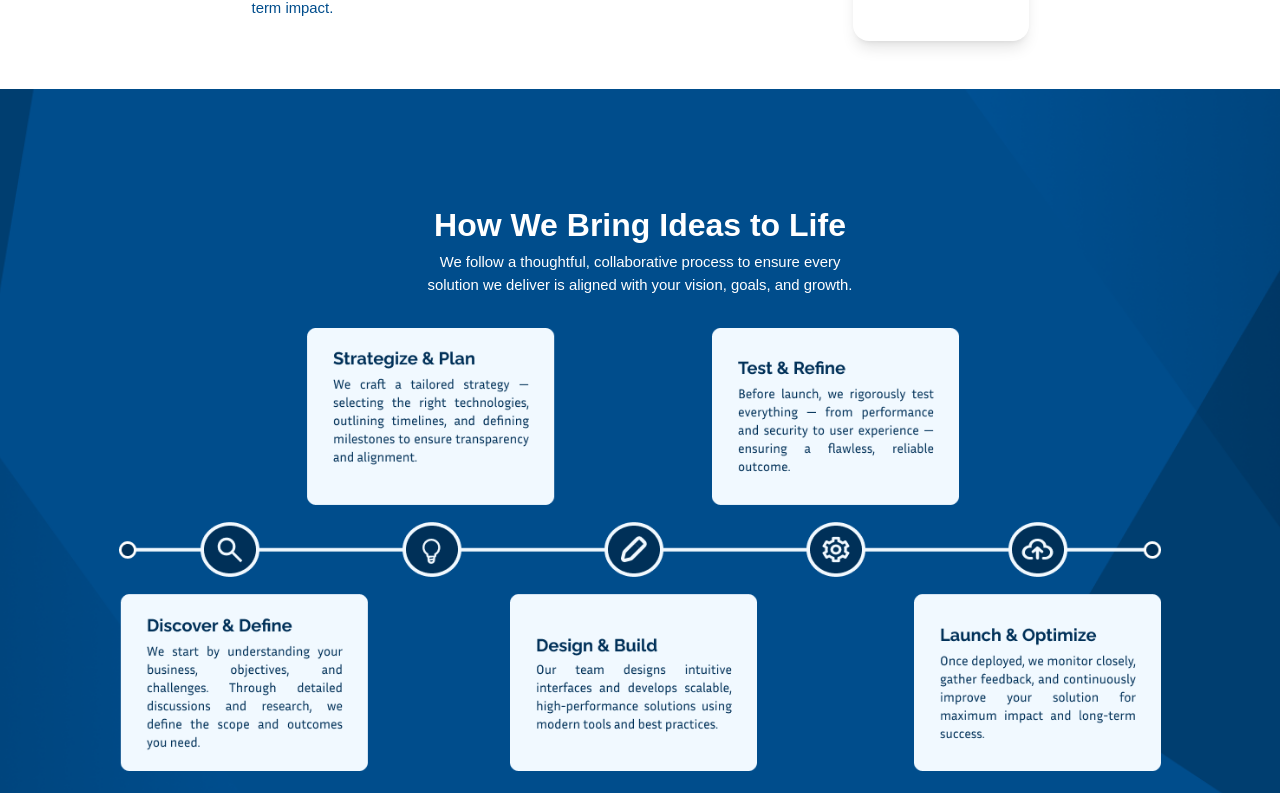
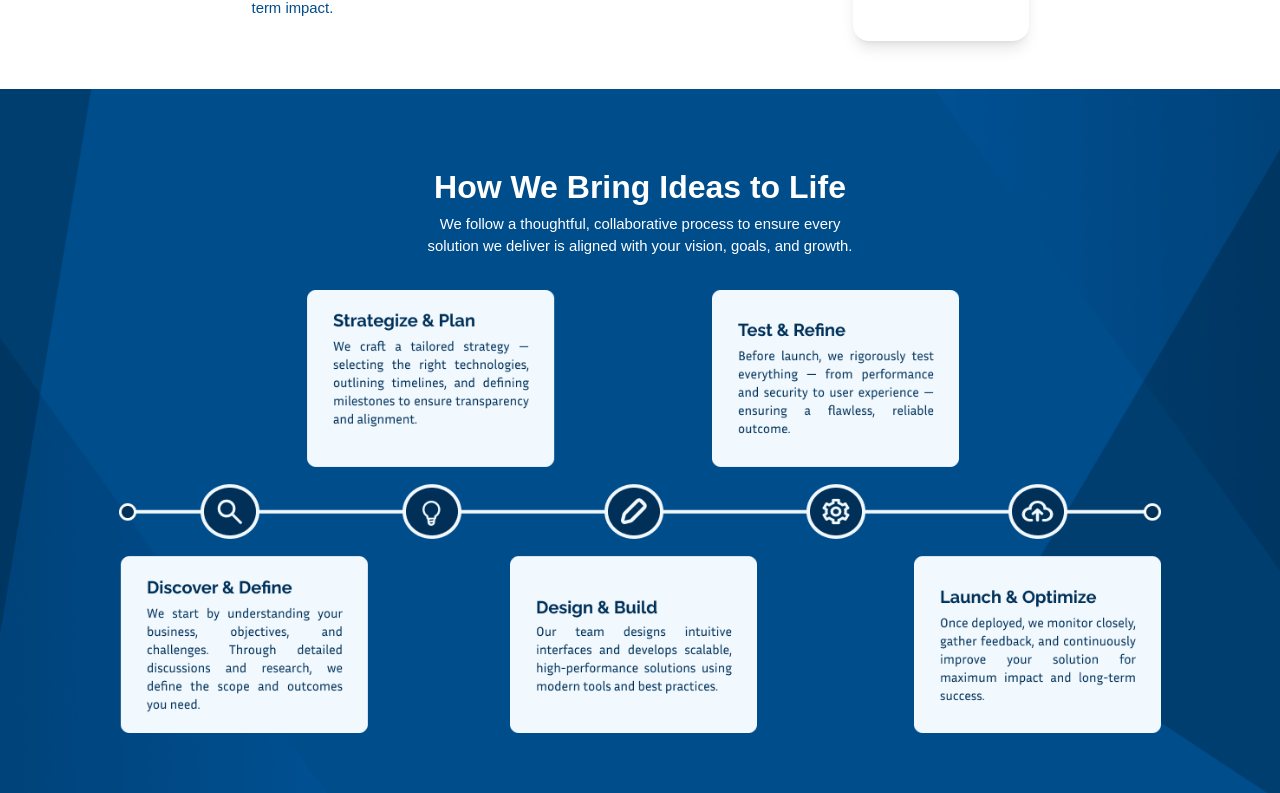
Before and after one commit to SolverousTech/SolverousWebsite, a React (Create React App) app in the folder solverouswebsite/: page / in a window 1280 px wide. Shown: the part 2591-3384 px from the top of the page. Built offline with nearby package versions, Linux system fonts and the light colour scheme.

Commit message:
Fixed how we bring section height

```diff
--- a/solverouswebsite/src/pages/Home/home.js
+++ b/solverouswebsite/src/pages/Home/home.js
@@ -173,7 +173,7 @@ function Home() {
         {/* HOW WE BRING IDEAS TO LIFE */}
         <section
           style={processBg}
-          className="bg-no-repeat bg-cover bg-center py-16 md:py-12 lg:py-24 xl:py-28 2xl:py-32 text-center flex flex-col items-center justify-center space-y-8 min-h-[80vh] md:min-h-[50vh] lg:min-h-screen"
+          className="bg-no-repeat bg-cover bg-center py-16 md:py-12 lg:py-24 xl:py-20 2xl:py-24 text-center flex flex-col items-center justify-center space-y-8 min-h-[80vh] md:min-h-[50vh] lg:min-h-[80vh]"
         >
           <div className=" body_margin flex flex-col justify-center items-center space-y-2 md:space-y-2 ">
             <h3 className="text-[1.5rem] md:text-3xl lg:text-3xl xl:text-[2rem] 2xl:text-[2.5rem] w-[70%] md:w-full font-bold text-white ">How We Bring Ideas to Life</h3>
```
